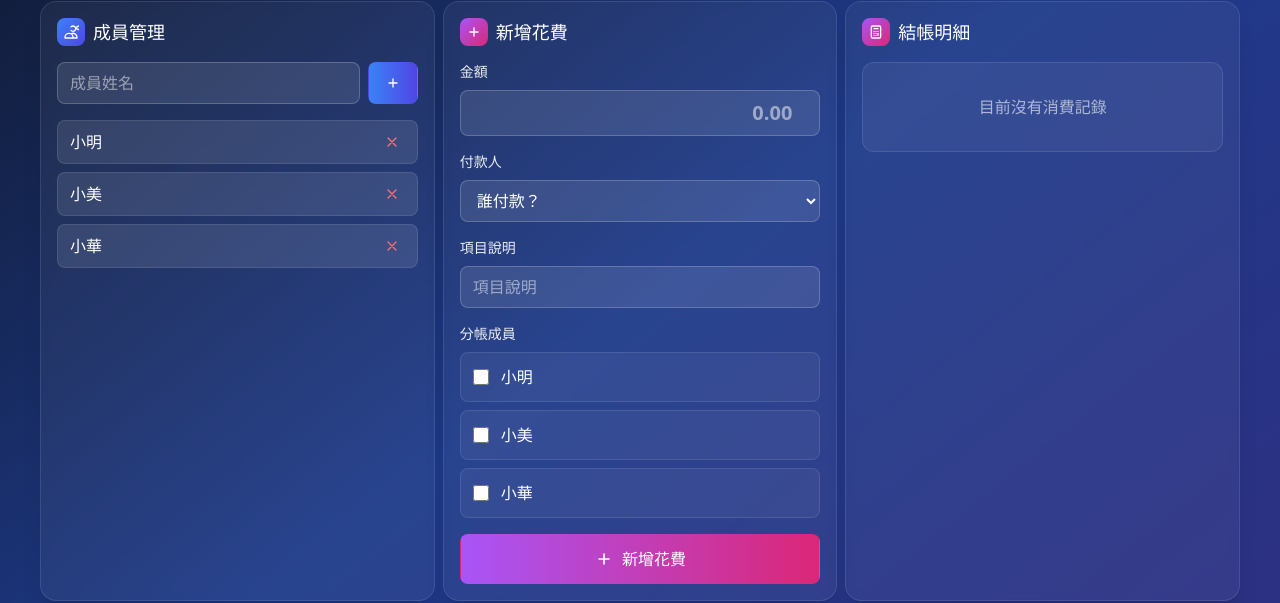
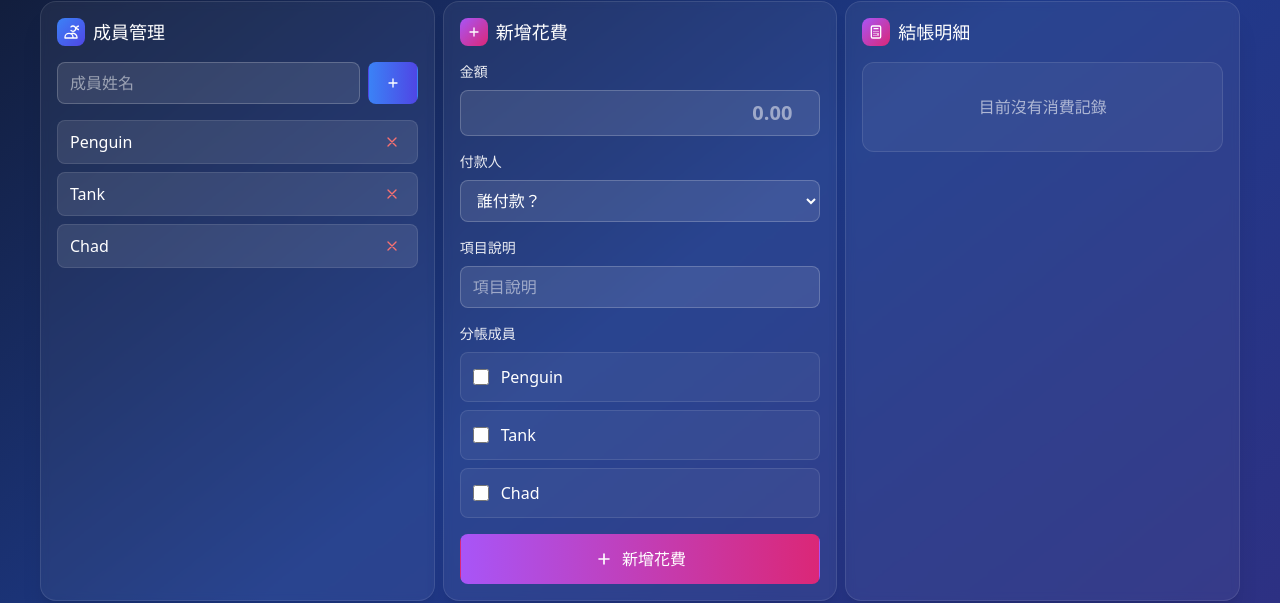
Before and after one commit to VanessaLin9/split-bill, a Vue app: page / in a window 1280 px wide. Shown: the part 201-804 px from the top of the page. Built offline with nearby package versions, Linux system fonts and the light colour scheme.

Commit message:
refactor: extract member management logic into a composable for better organization and state management

```diff
--- a/src/App.vue
+++ b/src/App.vue
@@ -118,7 +118,7 @@
             :t="t"
             @update:newMember="val => (newMember = val)"
             @add-member="addMember"
-            @remove-member="removeMember"
+            @remove-member="(member) => removeMember(member, expenses)"
           />
 
           <!-- 新增花費頁 -->
@@ -189,7 +189,7 @@
             :t="t"
             @update:newMember="val => (newMember = val)"
             @add-member="addMember"
-            @remove-member="removeMember"
+            @remove-member="(member) => removeMember(member, expenses)"
           />
         </div>
 
@@ -247,14 +247,14 @@ import ExpensesPanel from './components/ExpensesPanel.vue'
 import SettlementPanel from './components/SettlementPanel.vue'
 import { tabs } from './config/tabs'
 import { useLanguage } from './composable/useLanguage'
+import { useMembers } from './composable/useMembers'
 import { ref, computed, onMounted, onUnmounted } from 'vue'
 
 // 語言相關（composable）
 const { language, t, toggleLanguage } = useLanguage()
 
-// 響應式狀態
-const members = ref(['小明', '小美', '小華'])
-const newMember = ref('')
+// 成員相關（composable）
+const { members, newMember, addMember, removeMember } = useMembers()
 const expenses = ref([])
 const newExpense = ref({
   amount: '',
@@ -335,23 +335,6 @@ const finalSettlements = computed(() => {
 })
 
 // 方法
-const addMember = () => {
-  if (newMember.value.trim() && !members.value.includes(newMember.value)) {
-    members.value.push(newMember.value.trim())
-    newMember.value = ''
-  }
-}
-
-const removeMember = (target) => {
-  const isUsed = expenses.value.some(e =>
-    e.paidBy === target || e.sharedWith.includes(target)
-  )
-  if (isUsed) {
-    alert(`無法刪除「${target}」，因為已經在記帳紀錄中出現過。`)
-    return
-  }
-  members.value = members.value.filter(m => m !== target)
-}
 
 // 響應式檢測
 const checkScreenSize = () => {
--- /dev/null
+++ b/src/composable/useMembers.js
@@ -0,0 +1,33 @@
+import { ref } from 'vue'
+
+export function useMembers() {
+  const members = ref(localStorage.getItem('members') || ['Penguin', 'Tank', 'Chad'])
+  const newMember = ref('')
+
+  const addMember = () => {
+    if (newMember.value.trim() && !members.value.includes(newMember.value)) {
+      members.value.push(newMember.value.trim())
+      localStorage.setItem('members', members.value)
+      newMember.value = ''
+    }
+  }
+
+  const removeMember = (target, expenses = []) => {
+    const isUsed = expenses.some(e =>
+      e.paidBy === target || e.sharedWith.includes(target)
+    )
+    if (isUsed) {
+      alert(`無法刪除「${target}」，因為已經在記帳紀錄中出現過。`)
+      return
+    }
+    members.value = members.value.filter(m => m !== target)
+    localStorage.setItem('members', members.value)
+  }
+
+  return {
+    members,
+    newMember,
+    addMember,
+    removeMember,
+  }
+}
```
